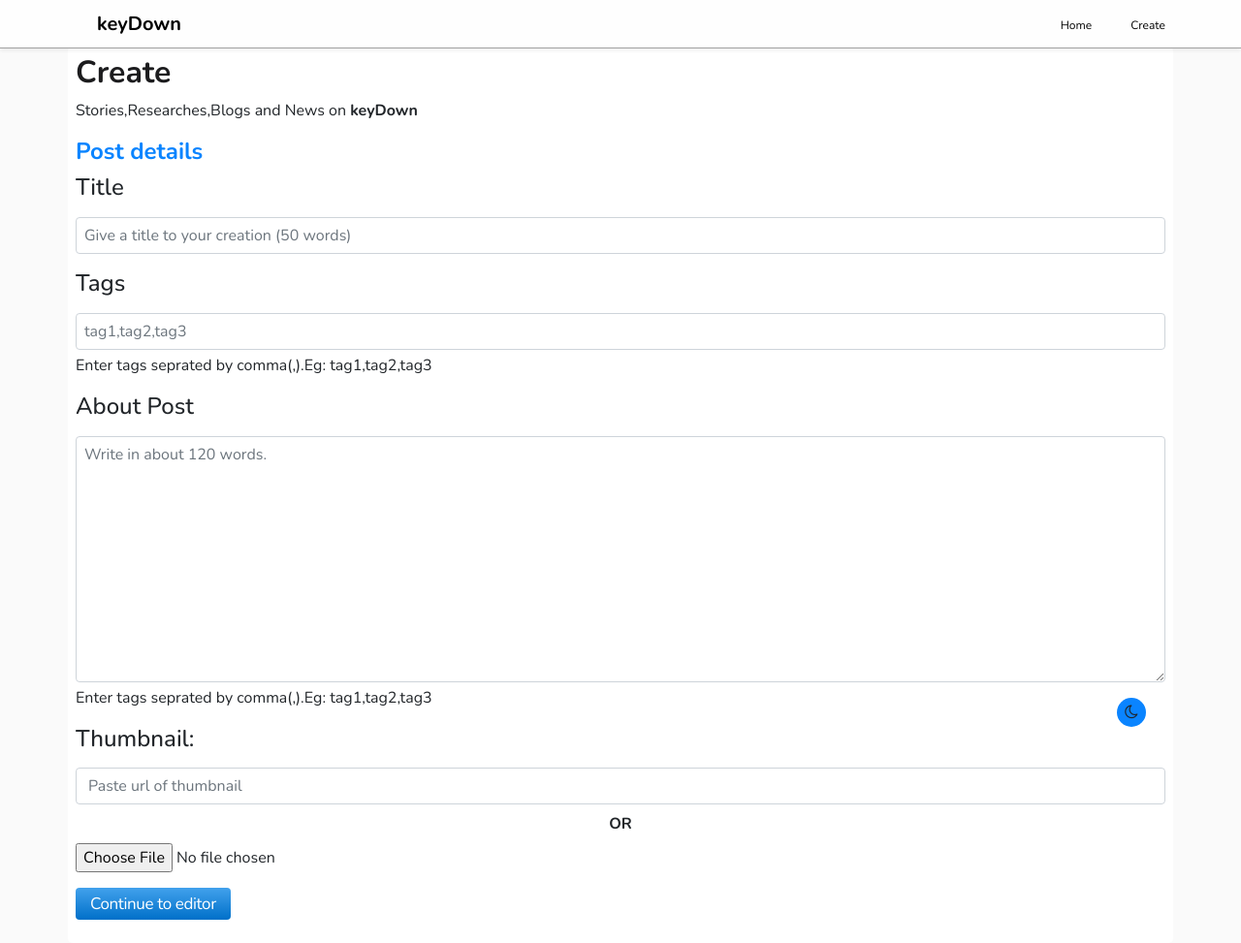
After one commit to sahibdeepsinghjudge/blog, a Django app: page /blogs/create/new/ in a window 1280 px wide. The commit adds this page. Shown: the whole page at 97% size. Run offline with Django 3.2, Linux system fonts and the light colour scheme; a user stored in the database is signed in; some libraries are stand-ins or nearby versions.

Commit message:
read readme for details

```diff
--- a/home/urls.py
+++ b/home/urls.py
@@ -1,3 +1,4 @@
+from unicodedata import name
 from django.urls import path
 from . import views
 urlpatterns = [
@@ -9,5 +10,5 @@
     path('<slug>/update/', views.update_view, name='update_vi' ),
     path('<slug>/delete/', views.blog_delete_view, name='delete' ),
     path('blogs/<username>/', views.user_blog, name='user-blogs' ),
-
+    path('blogs/create/new/',views.create_blog,name="create-blog-one")
 ]
--- a/home/views.py
+++ b/home/views.py
@@ -147,3 +147,7 @@
         return JsonResponse(data)
     except User.DoesNotExist:
         return redirect('/')
+
+@login_required
+def create_blog(request):
+    return render(request,"blog/createblog_first.html")
--- /dev/null
+++ b/templates/blog/createblog_first.html
@@ -0,0 +1,75 @@
+{% extends 'home/base.html' %}
+
+{% block content %}
+
+<div class="container bg-ioswhite mt-3 p-2 rounded-lg">
+    <h2 class="text-iosdark font-weight-bold">
+        Create
+    </h2>
+    <p><span>Stories,Researches,Blogs and News</span> on <b>keyDown</b> </p>
+    <div class="display-flex">
+        <h4 class="text-iosprimary font-weight-bold">Post details</h4>
+    </div>
+    <form action="" method="post">
+        <div class="form-group">
+            <label for="blog_title">
+                <h4>Title</h4>
+            </label>
+            <input type="text" name="blog_title" id="blog_title" class="form-control px-2" placeholder="Give a title to your creation (50 words)">
+
+        </div>
+        <div class="form-group">
+            <label for="blog_tags">
+                <h4>Tags</h4>
+            </label>
+            <input type="text"  name="blog_tags" id="blog_tags" class="form-control px-2" placeholder="tag1,tag2,tag3">
+            <span class="form-text">Enter tags seprated by comma(,).Eg: tag1,tag2,tag3</span>
+            <div class="tags"></div>
+        </div>
+        <div class="form-group">
+            <label for="blog_breif">
+                <h4>About Post</h4>
+            </label>
+            <textarea  name="blog_breif" id="blog_breif" class="form-control px-2" rows="10" cols="50" placeholder="Write in about 120 words."></textarea>
+            <span class="form-text">Enter tags seprated by comma(,).Eg: tag1,tag2,tag3</span>
+        </div>
+        <div class="form-group">
+            <label for="blog_thumbnail">
+                <h4>Thumbnail:</h4>
+            </label>
+            <input type="link" name="blog_thumbnail_url" class="form-control" id="blog_thumbnail_url"  placeholder="Paste url of thumbnail">
+            <div class="text-center my-2 font-weight-bold">OR</div>
+            <input type="file" name="blog_thumbnail" id="blog_thumbnail"  placeholder="">
+        </div>
+        <span class="blog_slug"></span>
+        <div class="form-group">
+            <button class="btnios ios-sp">Continue to editor</button>
+        </div>
+    </form>
+</div>
+<script>
+
+    $(document).ready(function(){
+        $("#blog_tags").focusout(function(){
+            function addTags(){
+                    var tags_holder = $("#blog_tags").val();
+                    console.log(tags_holder)
+                    var tag_Arr = tags_holder.split(',')
+                    for(i in tag_Arr){
+                        var tag = `<div class="tag bg-ioslight text-iosprimary">
+                                    ${tag_Arr[i]}
+                                    </div>`
+                                    $(".tags").append(tag)
+                                }
+            }
+            addTags()
+        })
+        $("#blog_tags").focusin(function(){
+            $('.tags').html('')
+        })
+
+    })
+
+
+</script>
+{% endblock content %}
--- a/templates/home/navi.html
+++ b/templates/home/navi.html
@@ -7,7 +7,7 @@
   <ul class="menu">
     <li><a class="home text-iosdark" href="/">Home</a></li>
     {% if request.user.is_authenticated %}
-    <li><a class="services text-iosdark" href="">Dashboard</a></li>
+    <li><a class="text-iosprimary" href="{% url 'create-blog-one' %}">Create</a></li>
     <li><a class="text-iosdark" href="/users/profile/{{request.user.username}}">{{request.user.first_name}}</a></li>
     {% else %}
     <li><a class="login text-iosdark"  href="/login/">Login</a></li>
--- a/templates/users/profile.html
+++ b/templates/users/profile.html
@@ -17,7 +17,6 @@
         border-radius: 10px;
     }
     .active{
-
         color: #0a84ff;
     }
 </style>
@@ -50,7 +49,7 @@
             {% if request.user.username == user.username  %}
             <div class="container text-center rounded">
 
-                <button class="btnios ios-pr">Create blog</button>
+                <a href="{% url 'create-blog-one' %}"><button class="btnios ios-pr">Create blog</button></a>
             </div>
             <span class=""><a href="/logout/">Logout</a></span>
             {% endif %}
```
